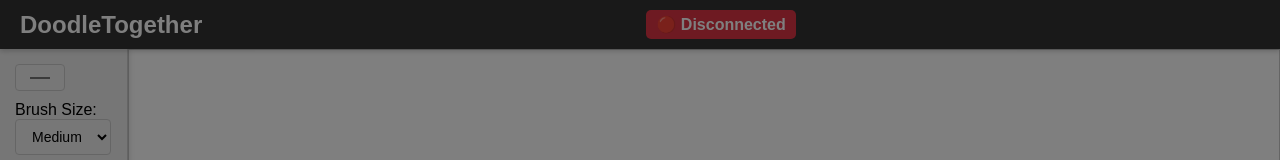
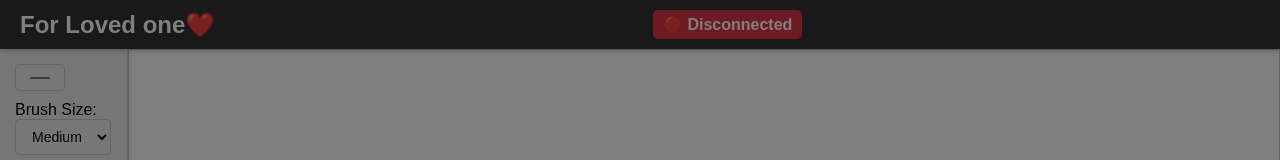
Before and after one commit to Aravind419/teach-lively, a website: page public/index.html in a window 1280 px wide. Shown: the top 160 px of the page. Drawn offline with nearby package versions, Linux system fonts and the light colour scheme; no server answers.

Commit message:
for loved one h1 change

```diff
--- a/public/index.html
+++ b/public/index.html
@@ -8,7 +8,7 @@
   </head>
   <body>
     <div class="navbar">
-      <h1>DoodleTogether</h1>
+      <h1>For Loved one❤️</h1>
       <span id="connectionStatus" class="status-indicator disconnected"
         >🔴 Disconnected</span
       >
```
